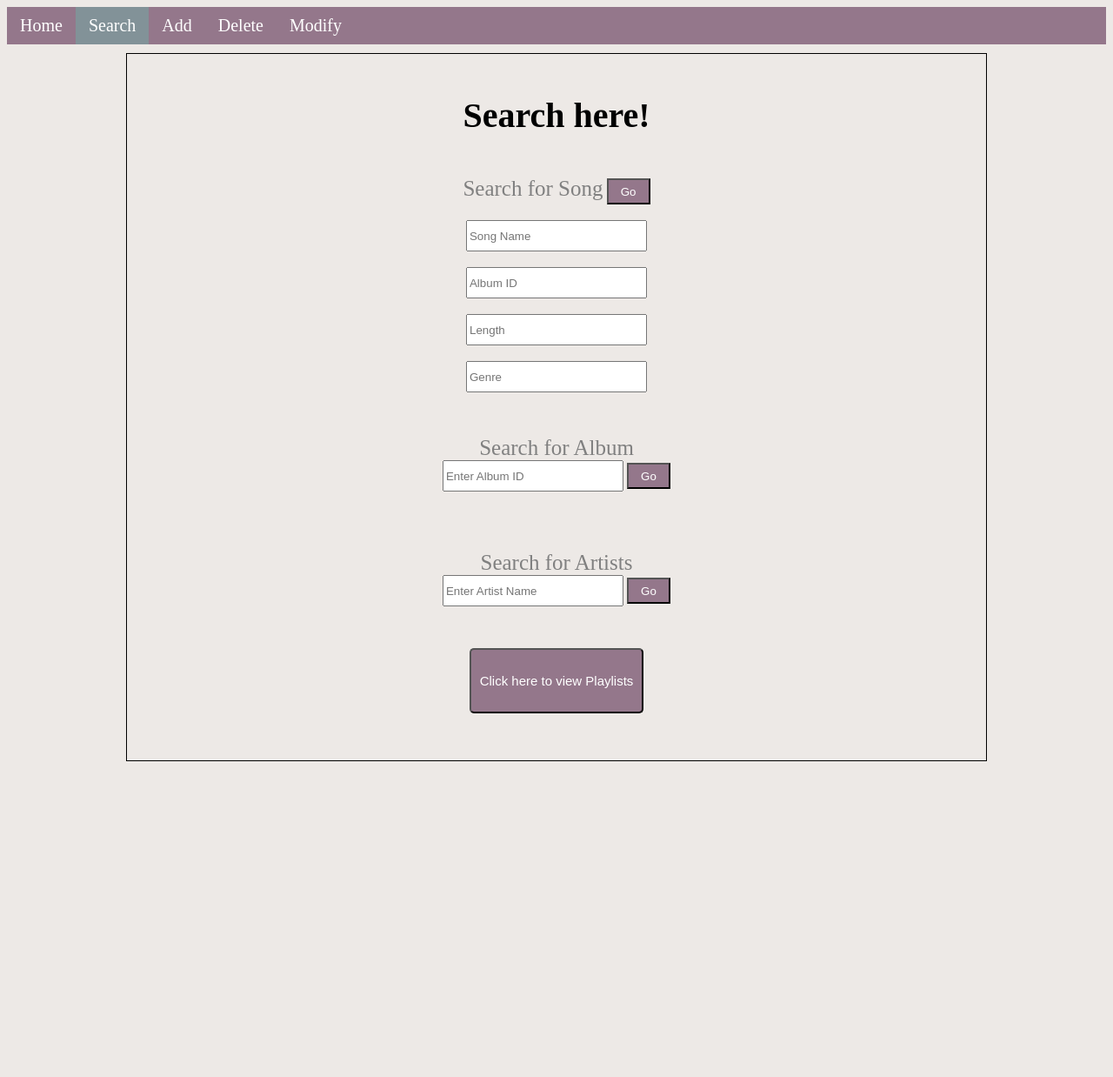
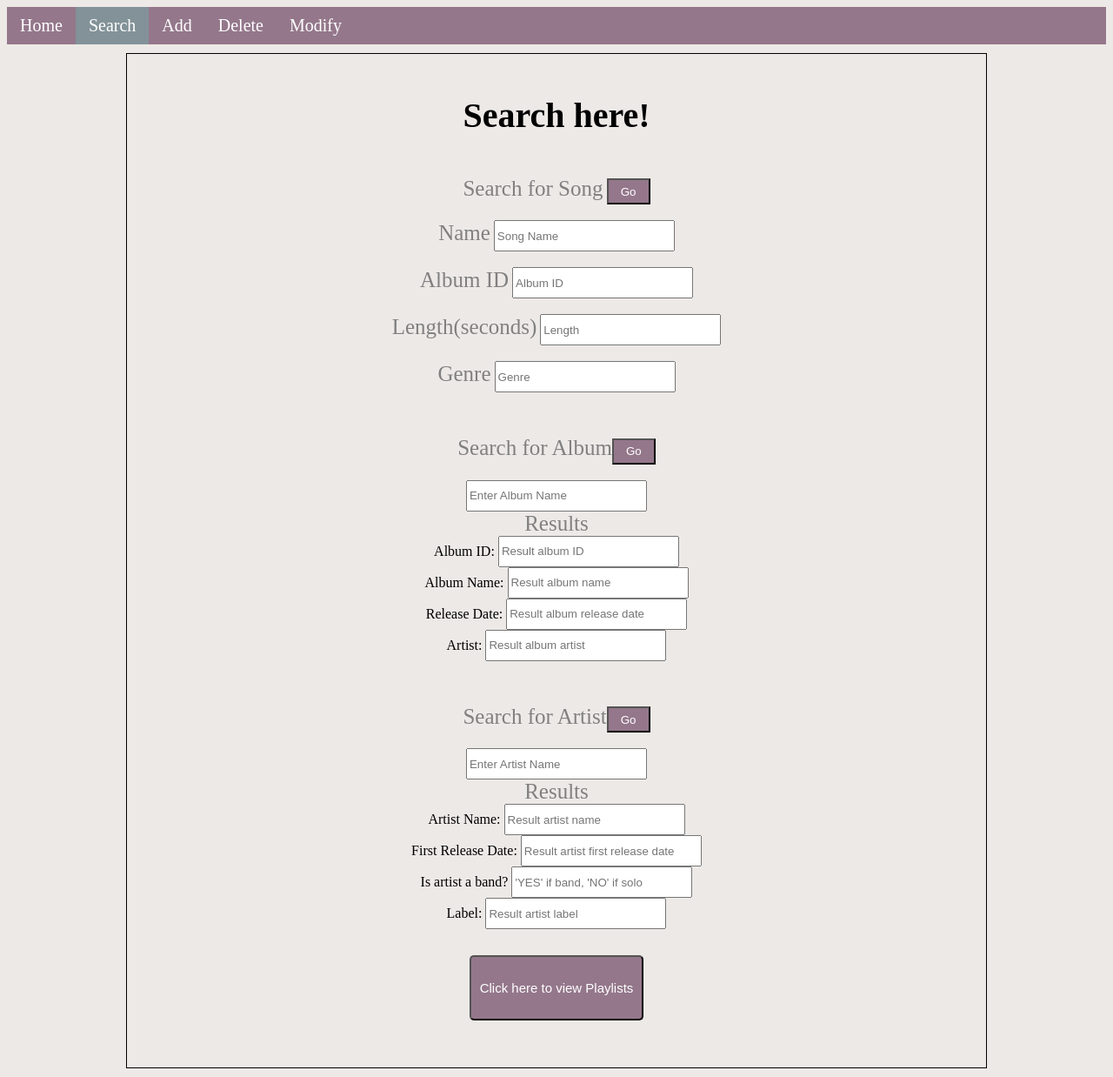
Before and after one commit to G17-Database-Project/final-project, a PHP site: page /search.php in a window 1280 px wide. Shown: the whole page at 87% size. Before the commit the page ends 875 px from the top, so only its background shows below. Run offline with PHP 8.4, Linux system fonts and the light colour scheme.

Commit message:
Added search functionality to search.php

```diff
--- a/3380/search.php
+++ b/3380/search.php
@@ -20,39 +20,161 @@ require 'dbconfig/config.php';
 
     <div id="mainBox">
         <h1>Search here!</h1>
+
+        <?php
+            $song_name = "";
+            $album_ID = "";
+            $length = "";
+            $genre = "";
+            $album_results_ID = "";
+            $album_results_name = "";
+            $album_results_release_date = "";
+            $album_results_artist = "";
+            $artist_results_name = "";
+            $artist_results_first_release_date = "";
+            $artist_results_isBand = "";
+            $artist_results_label_name = "";
+
+
+            // Song search
+            if(isset($_POST['song_btn'])) {
+                @$song_name=$_POST['song_name'];
+                @$album_ID=$_POST['album_ID'];
+                @$length=$_POST['length'];
+                @$genre=$_POST['genre'];
+
+                if($song_name!="") {
+                    $query="SELECT * FROM song WHERE song_name='$song_name' ";
+                    $query_run=mysqli_query($con,$query) or trigger_error(mysqli_error($con)." ".$query);
+                    if($query_run) {
+                        if(mysqli_num_rows($query_run)>0) {
+                            $row=mysqli_fetch_array($query_run,MYSQLI_ASSOC);
+                            $song_name=$row['song_name'];
+                            $album_ID=$row['album_ID'];
+                            $length=$row['length'];
+                            $genre=$row['genre'];
+                        } else {
+                            trigger_error(("No results"));
+                        }
+                    }
+                }
+
+            }
+
+            // Album search
+            if(isset($_POST['album_btn'])) {
+                @$album_name=$_POST['album_name'];
+
+                if($album_name!="") {
+                    $query="SELECT * FROM album WHERE album_name='$album_name' ";
+                    $query_run=mysqli_query($con, $query) or trigger_error(mysqli_error($con)." ".$query);
+
+                    if($query_run) {
+                        if(mysqli_num_rows($query_run)>0) {
+                            $row=mysqli_fetch_array($query_run,MYSQLI_ASSOC);
+                            //$album_results_name=mysqli_num_rows($query_run);
+                            $album_results_ID=$row['album_ID'];
+                            $album_results_name=$row['album_name'];
+                            $album_results_release_date=$row['release_date'];
+                            $album_results_artist=$row['album_artist_name'];
+
+                        } else {
+                            $album_results_name="Issue getting results";
+                        }
+                    }
+                }
+            }
+
+            // SELECT * FROM artist WHERE artist_name='$artist_name'
+
+            // Artist search
+            if(isset($_POST['artist_btn'])) {
+                @$artist_name=$_POST['artist_name'];
+
+                if($artist_name!="") {
+                    $query="SELECT * FROM artist WHERE artist_name='$artist_name'";
+                    $query_run=mysqli_query($con, $query) or trigger_error(mysqli_error($con)." ".$query);
+
+                    if($query_run) {
+                        if(mysqli_num_rows($query_run)>0) {
+                            $row=mysqli_fetch_array($query_run,MYSQLI_ASSOC);
+
+                            $artist_results_name=$row['artist_name'];
+                            $artist_results_first_release_date=$row['first_release_date'];
+
+                            if($row['solo_flag']==0) {
+                                $isBand="YES";
+                            } else {
+                                $isBand="NO";
+                            }
+                            $artist_results_isBand=$isBand;
+
+                            $artist_results_label_name=$row['label_name'];
+
+                        } else {
+                            $artist_results_name="Issue getting results";
+                        }
+                    }
+                }
+            }
+
+        ?>
+
         <form action="search.php" method="post">
             <div class="innerBox">
             <label>Search for Song</label>
-            <button id="btn_search" name="fetch_btn" type="submit">Go</button>
+            <button id="btn_search" name="song_btn" type="submit">Go</button>
             <br><br>
-            <input type="text" placeholder="Song Name" name="song_name">
+            <label>Name</label>
+            <input type="text" placeholder="Song Name" name="song_name" value="<?php echo $song_name; ?>">
             <br><br>
-            <input type="text" placeholder="Album ID" name="album_id">
+            <label>Album ID</label>
+            <input type="text" placeholder="Album ID" name="album_ID" value="<?php echo $album_ID; ?>">
             <br><br>
-            <input type="text" placeholder="Length" name="length">
+            <label>Length(seconds)</label>
+            <input type="text" placeholder="Length" name="length" value="<?php echo $length; ?>">
             <br><br>
-            <input type="text" placeholder="Genre" name="genre">
+            <label>Genre</label>
+            <input type="text" placeholder="Genre" name="genre" value="<?php echo $genre; ?>">
             </div>
 
             <div class="innerBox">
-            <label>Search for Album</label>
+            <label>Search for Album</label><button id="btn_search" name="album_btn" type="submit">Go</button>
+            <br><br>
+            <input type="text" placeholder="Enter Album Name" name="album_name">
             <br>
-            <input type="text" placeholder="Enter Album ID" name="album_id">
-            <button id="btn_search" name="album_btn" type="submit">Go</button>
+            <label>Results</label>
             <br>
-            <input hidden type="text" name="albumResults" value="Results: " readonly><br>
+            Album ID:
+            <input type="text" name="album_results_ID" placeholder="Result album ID" value="<?php echo $album_results_ID; ?>" readonly><br>
+            Album Name:
+            <input type="text" name="album_results_name" placeholder="Result album name" value="<?php echo $album_results_name; ?>" readonly><br>
+            Release Date:
+            <input type="text" name="album_results_release_date" placeholder="Result album release date" value="<?php echo $album_results_release_date; ?>" readonly><br>
+            Artist:
+            <input type="text" name="album_results_artist" placeholder="Result album artist" value="<?php echo $album_results_artist; ?>" readonly><br>
             </div>
 
             <div class="innerBox">
-            <label>Search for Artists</label>
+            <label>Search for Artist</label><button id="btn_search" name="artist_btn" type="submit">Go</button>
+            <br><br>
+            <input type="text" placeholder="Enter Artist Name" name="artist_name">
             <br>
-            <input type="text" placeholder="Enter Artist Name" name="artist_name">
-            <button id="btn_search" name="artist_btn" type="submit">Go</button>
+            <label>Results</label>
             <br>
-            <input hidden type="text" name="artResults" value="Results: " readonly><br>
+            Artist Name:
+            <input type="text" name="artist_results_name" placeholder="Result artist name" value="<?php echo $artist_results_name; ?>" readonly><br>
+            First Release Date:
+            <input type="text" name="artist_results_first_release_date" placeholder="Result artist first release date" value="<?php echo $artist_results_first_release_date; ?>" readonly><br>
+            Is artist a band?
+            <input type="text" name="artist_results_isBand" placeholder="'YES' if band, 'NO' if solo" value="<?php echo $artist_results_isBand; ?>" readonly><br>
+            Label:
+            <input type="text" name="artist_results_label_name" placeholder="Result artist label" value="<?php echo $artist_results_label_name; ?>" readonly><br>
             </div>
 
         </form>
+
+
 
         <button id = "playlist_btn" onclick="showPlaylist()">Click here to view Playlists</button>
         <br>
```
